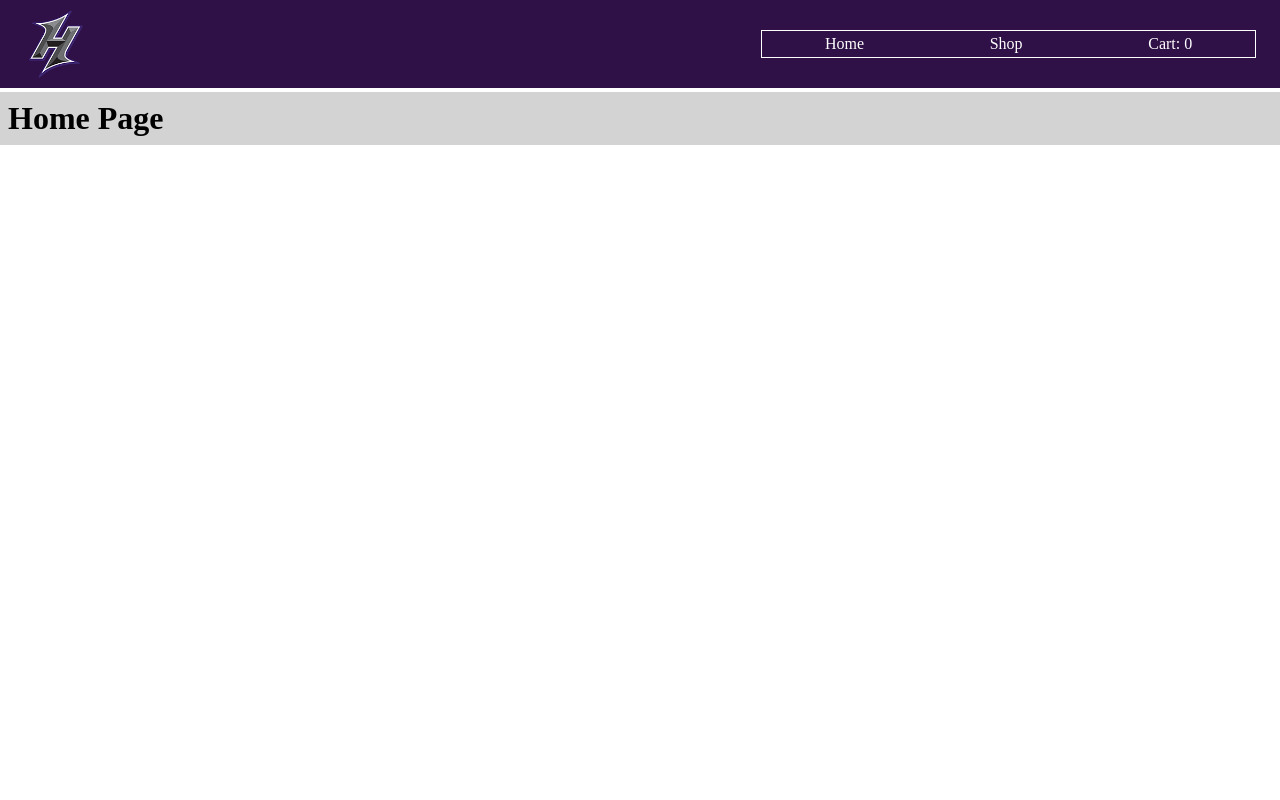
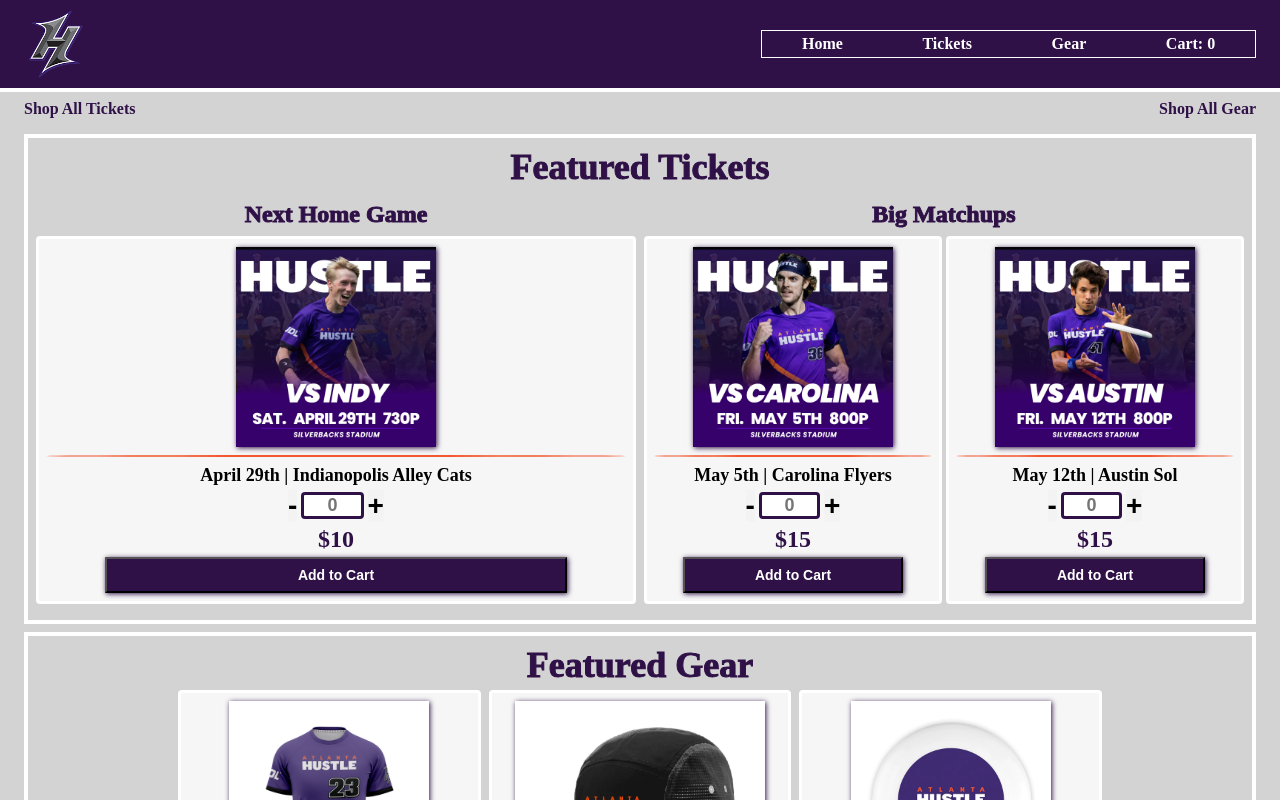
Before and after one commit to tyler7r/TOP-shopping-cart, a React (Create React App) app: page / in a window 1280 px wide. Shown: the top 800 px of the page. Built offline with nearby package versions, Linux system fonts and the light colour scheme.

Commit message:
Add cart empty screen, finish styling

```diff
--- a/src/App.css
+++ b/src/App.css
@@ -7,6 +7,7 @@
     margin-top: 4px;
     background-color: lightgray;
     padding: 8px;
+    min-height: 100vh;
 }
 
 #main-nav {
@@ -17,6 +18,7 @@
     color: white;
     padding: 4px 24px 4px 24px;
     margin-bottom: 4px;
+    font-weight: bold;
 }
 
 #logo {
@@ -35,9 +37,9 @@
 }
 
 .shop-nav {
-    flex-direction: column;
+    display: flex;
     justify-content: space-between;
-    margin-left: 16px;
+    margin: 0px 16px 0px 16px;
     gap: 4px;
 }
 
@@ -272,7 +274,8 @@
     grid-template-columns: 1fr 1fr;
     grid-template-rows: 1fr 10fr;
     left: auto;
-    gap: 8px;
+    gap: 4px;
+    column-gap: 8px;
     justify-content: center;
     align-items: center;
     text-align: center;
@@ -289,6 +292,7 @@
     font-size: 36px;
     color: #2f1147;
     -webkit-text-stroke: 1px #2f1147;
+    align-self: center;
 }
 
 .featuredTicketTitle {
@@ -308,6 +312,7 @@
     flex-direction: column;
     justify-content: center;
     align-items: center;
+    gap: 4px;
 }
 
 .featuredTickets, .featuredGearSection {
@@ -536,3 +541,25 @@
 .hidden {
     display: none;
 }
+
+.emptyCartContent {
+    display: flex;
+    flex-direction: column;
+    align-items: center;
+    gap: 8px;
+}
+
+#troll {
+    font-weight: bold;
+    color: #2f1147;
+    font-size: 24px;
+}
+
+#emptyCartMsg {
+    font-weight: bold;
+    display: flex;
+    justify-content: center;
+    align-items: center;
+    font-size: 54px;
+    color: #2f1147;
+}
--- a/src/App.js
+++ b/src/App.js
@@ -2,7 +2,6 @@
 import { Routes, BrowserRouter, Route } from 'react-router-dom';
 import './App.css'
 import Nav from './components/Nav';
-import Home from './components/Home';
 import Shop from './components/Shop';
 import Cart from './components/Cart';
 import Tickets from './components/ShopComponents/Tickets'
@@ -93,7 +92,7 @@
         if (input.value === '0' || input.value === '') return;
         input.value--;
         if (cartView === true) {
-            if (input.textContent === '0') {
+            if (item.quantity === '1') {
                 deleteItem(item);
             } else {
                 input.textContent--;
@@ -124,8 +123,7 @@
             <div className='App'>
                 <Nav quantity={quantity} cart={cart} />
                 <Routes>
-                    <Route path='/' element={<Home addItem={addItem} />} />
-                    <Route path='/shop' element={<Shop increment={increment} decrement={decrement} addItem={addItem}/>} />
+                    <Route path='/' element={<Shop increment={increment} decrement={decrement} addItem={addItem}/>} />
                     <Route path='/cart' element={<Cart delete={deleteItem} price={price} cart={cart} increment={increment} decrement={decrement} addItem={addItem}/>} />
                     <Route path='/tickets' element={<Tickets increment={increment} decrement={decrement} addItem={addItem}/>} />
                     <Route path='/gear' element={<Gear increment={increment} decrement={decrement} addItem={addItem}/>} />
--- a/src/components/Cart.js
+++ b/src/components/Cart.js
@@ -24,13 +24,25 @@
 
     console.log(props.cart);
     if (props.price === 0 || props.cart.length === 0) {
-        return <div id='emptyCartMsg'>Your Cart is Empty</div>
+        return (
+            <div className="content">
+                <Link style={navStyle} to='/'>
+                    <div className='backToShop'>Back to Home</div>
+                </Link>
+                <div className="emptyCartContent">
+                    <div id='emptyCartMsg'>Your Cart is Coming Up Empty</div>
+                    <video id='highlight1' width='600' height='300' autoPlay={true} controls='controls' src={require('../images/highlight1.mov')} />
+                    <video id='highlight2' width='600' height='300' controls='controls' src={require('../images/highlight2.mov')} />
+                    <div id='troll'>Just like these throws</div>
+                </div>
+            </div>
+        )
     }
 
     return (
         <div className='content cart'>
             <div className='cartItems'>
-                <Link style={navStyle} to='/shop'>
+                <Link style={navStyle} to='/'>
                     <div id='continueShopping'>Continue Shopping</div>
                 </Link>
                 {props.cart.map(item => {
--- a/src/components/Home.js
+++ b/src/components/Home.js
@@ -1,7 +1,7 @@
 const Home = (props) => {
     return (
         <div className='content'>
-            <h1>Home Page</h1>
+            <img id='homeLogo' alt='homeLogo' src={require('../images/logo.png')} />
         </div>
     )
 }
--- a/src/components/Nav.js
+++ b/src/components/Nav.js
@@ -15,8 +15,11 @@
                 <Link style={navStyle} to='/'>
                     <li>Home</li>
                 </Link>
-                <Link style={navStyle} to='/shop'>
-                    <li>Shop</li>
+                <Link style={navStyle} to='/tickets'>
+                    <li>Tickets</li>
+                </Link>
+                <Link style = {navStyle} to='/gear'>
+                    <li>Gear</li>
                 </Link>
                 <Link style={navStyle} to='/cart'>
                     <li>Cart: {props.cart.length}</li>
--- a/src/components/ShopComponents/gear.js
+++ b/src/components/ShopComponents/gear.js
@@ -113,8 +113,8 @@
 const Gear = (props) => {
     return (
         <div className='content'>
-            <Link style={navStyle} to='/shop'>
-                <div className='backToShop'>Back to Shop</div>
+            <Link style={navStyle} to='/'>
+                <div className='backToShop'>Back to Home</div>
             </Link>
             <Jerseys increment={props.increment} decrement={props.decrement} addItem={props.addItem}/>
             <Apparel increment={props.increment} decrement={props.decrement} addItem={props.addItem}/>
--- a/src/components/ShopComponents/tickets.js
+++ b/src/components/ShopComponents/tickets.js
@@ -104,8 +104,8 @@
 const Tickets = (props) => {
     return (
         <div className='content'>
-            <Link style={navStyle} to='/shop'>
-                    <div className='backToShop'>Back to Shop</div>
+            <Link style={navStyle} to='/'>
+                    <div className='backToShop'>Back to Home</div>
             </Link>
             <div id='individualTickets'>
                 <h1 className='sectionTitle'>Individual Tickets</h1>
```
Also changed, not shown: 2 other files (tests, documents, lock files or other folders).
